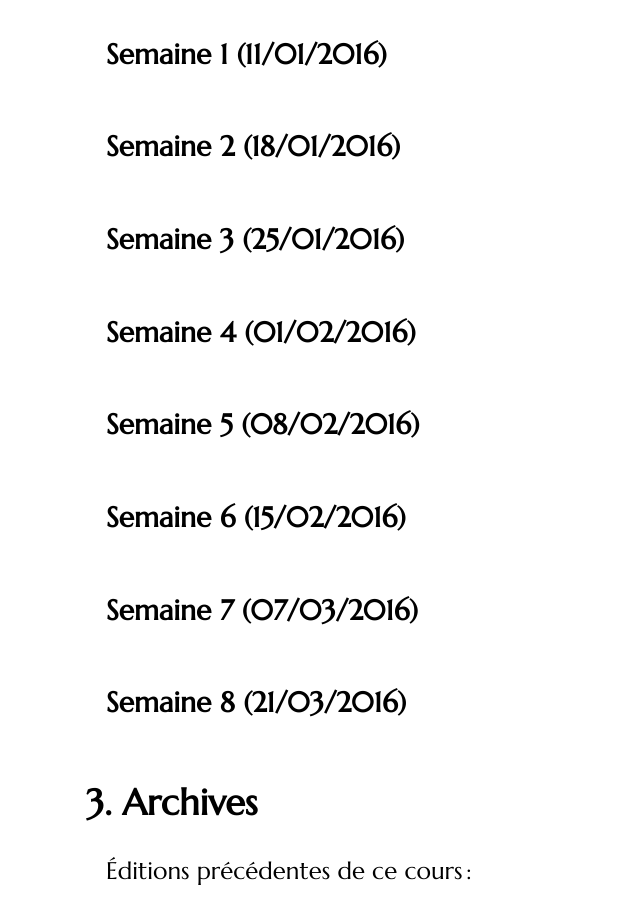
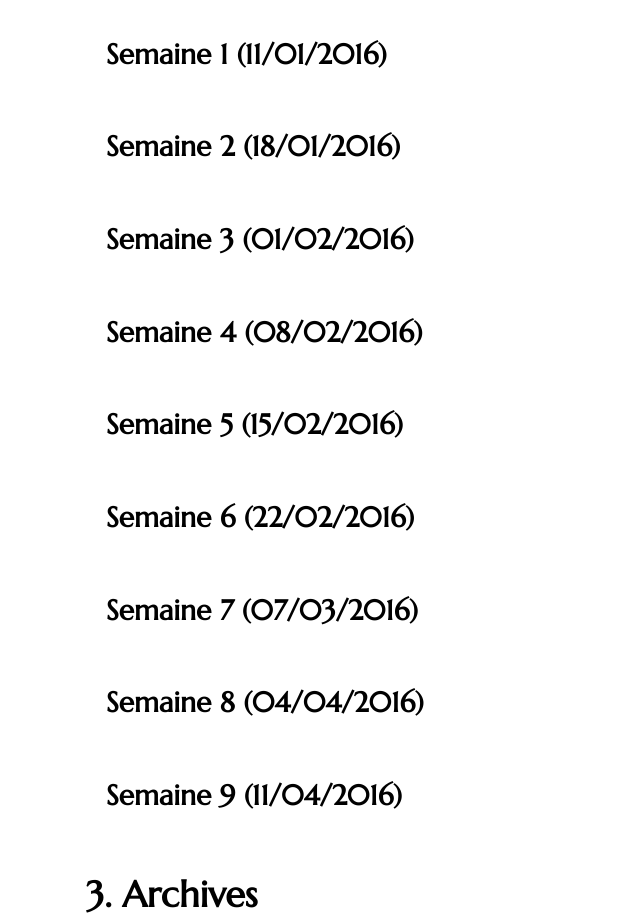
Before and after one commit to defeo/aws, a Jekyll site: the page built from index.md, in a window 1280 px wide and 1400 px high. Shown: the part 446-1361 px from the top of the window, without its empty margins (0-640 px from the left). Built offline with Jekyll 4.4.1, drawn with Linux system fonts in a browser that asks for light colours; nearby versions of some CDN libraries; some web fonts are replaced.

Commit message:
Updated ISTY schedule

```diff
--- a/_data/plan.yml
+++ b/_data/plan.yml
@@ -14,15 +14,16 @@
       - javascript.md
       - dom.md
 
-- date: 2016-01-25
+- date: 2016-02-01
   contents:
     tutorials: tutorial2.md
     lessons:
       - php.md
       - frameworks.md
 
-- date: 2016-02-01
 - date: 2016-02-08
 - date: 2016-02-15
+- date: 2016-02-22
 - date: 2016-03-07
-- date: 2016-03-21
+- date: 2016-04-04
+- date: 2016-04-11
```
